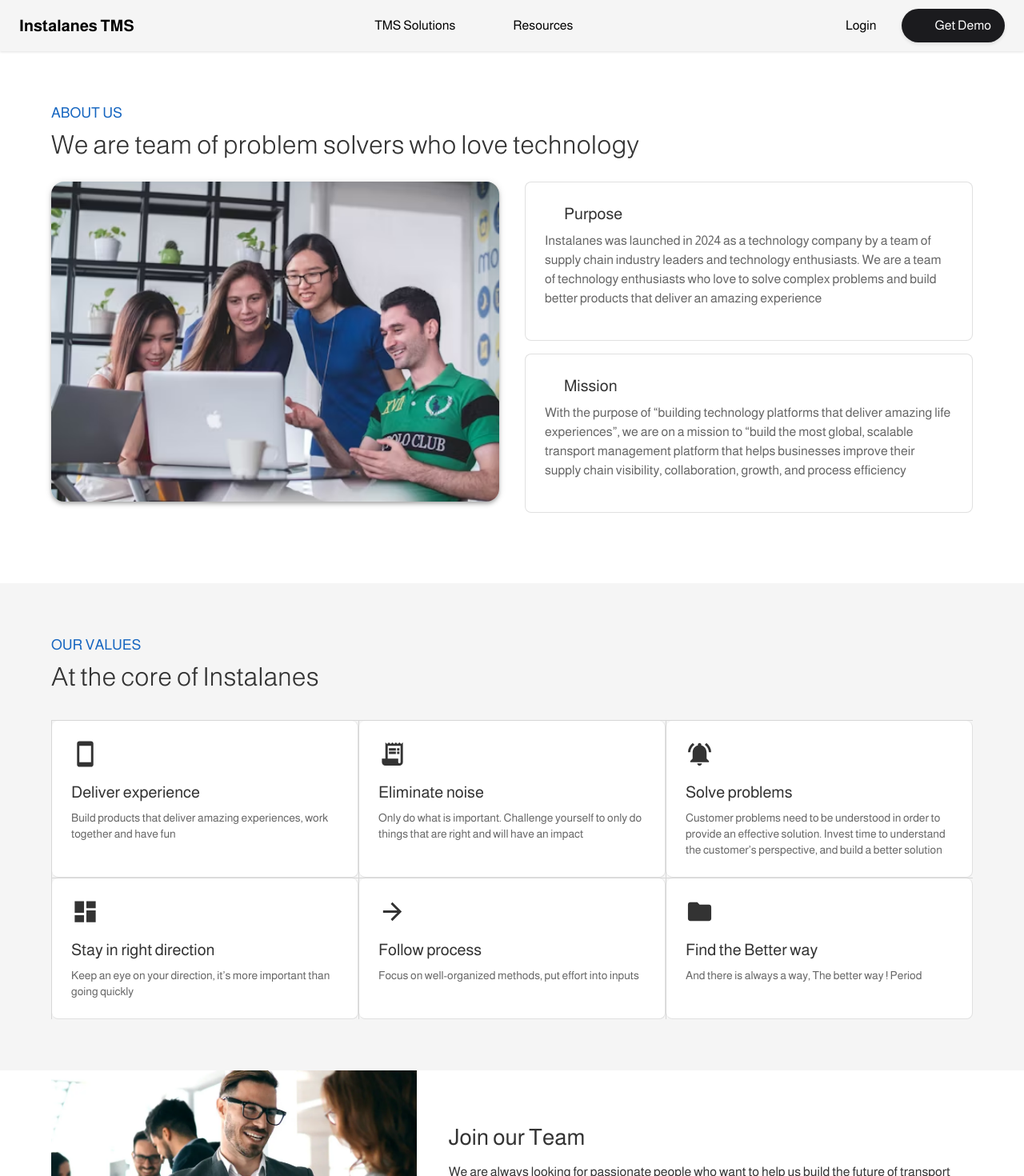
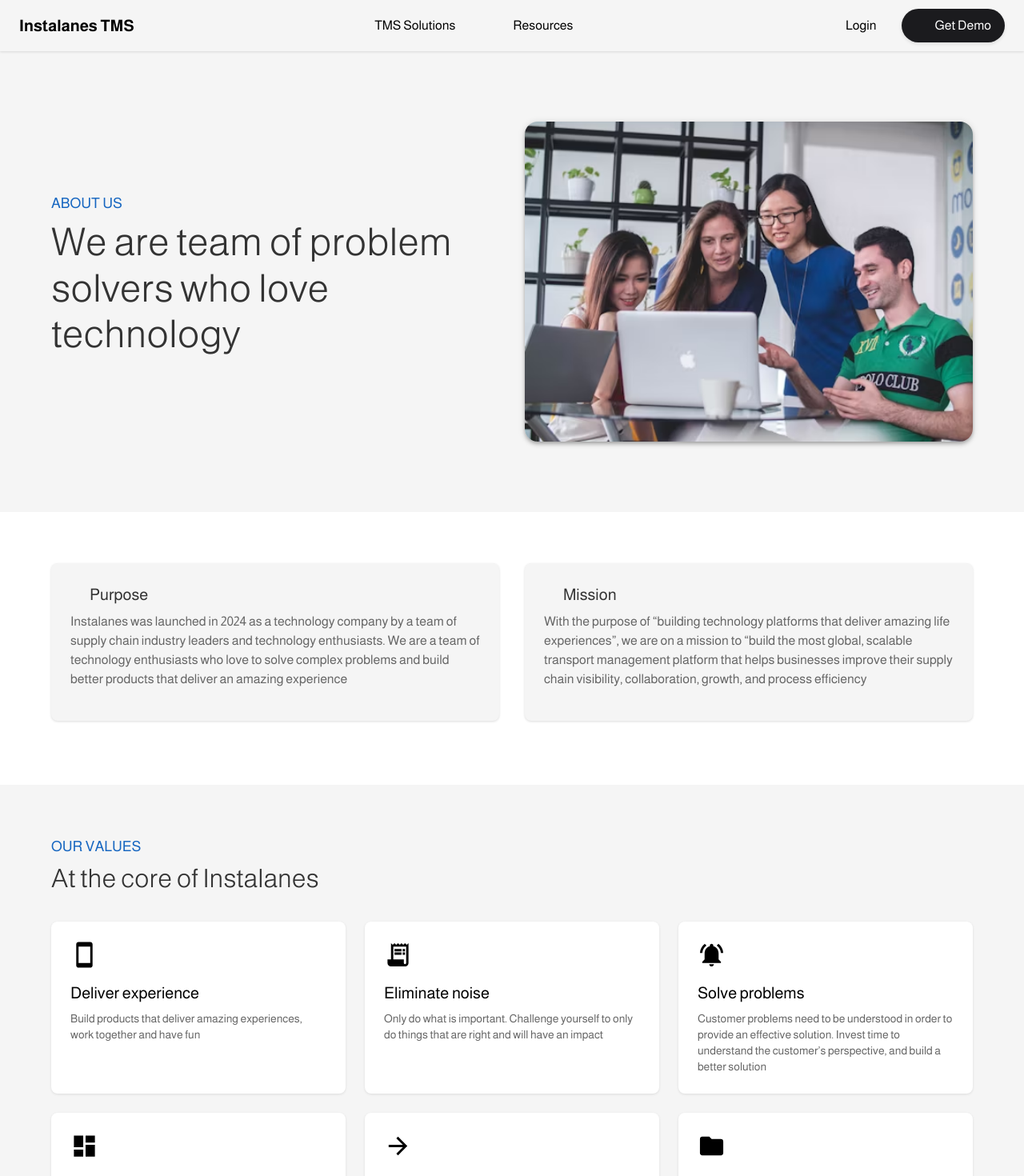
Before and after one commit to Ankit-cms/tsmproject-, a Next.js app: page /about in a window 1280 px wide. Shown: the top 1470 px of the page at 80% size. Built offline with nearby package versions, Linux system fonts and the light colour scheme; some icons are missing.

Commit message:
about,blogs,career,faq,partnership page changes

```diff
--- a/src/app/about/page.tsx
+++ b/src/app/about/page.tsx
@@ -70,10 +70,14 @@ const AboutUs = () => {
   return (
     <Box>
       <Header />
-      <Paper elevation={0} square >
+      <Paper elevation={0} square sx={{ bgcolor: "common.whiteSmoke" }}>
         <Container maxWidth="lg">
 
           <Box sx={{ py: { xs: 4, md: 8 } }}>
+
+
+            <Grid container spacing={4} my={3} justifyContent="center" alignItems="center">
+              <Grid size={{ xs: 12, md: 6 }}>
                 <Typography
                   variant="h6"
                   gutterBottom
@@ -85,11 +89,14 @@ const AboutUs = () => {
                 >
                   About us
                 </Typography>
-            <Typography variant="h2" paragraph>
+                <Typography variant="h1" paragraph>
                   We are team of problem solvers who love technology{' '}
                 </Typography>
+              </Grid>
 
-            <Grid container spacing={4} my={3}>
+
+
+
               <Grid size={{ xs: 12, md: 6 }}>
                 <CardMedia
                   component="img"
@@ -99,10 +106,17 @@ const AboutUs = () => {
                   sx={{ borderRadius: 4, boxShadow: 4 }}
                 />
               </Grid>
+            </Grid>
+          </Box>
+        </Container>
+      </Paper>
+      <Paper elevation={0} square >
+        <Container maxWidth="lg">
+          <Box sx={{ py: { xs: 4, md: 8 } }}>
+            <Grid container spacing={4} >
+              <Grid size={{ xs: 12, md: 6 }}>
+                <Card sx={{ mb: 2, bgcolor: "common.whiteSmoke" }} variant='elevation' elevation={8}
 
-              <Grid size={{ xs: 12, md: 6 }}>
-                <Card sx={{ mb: 2 }} elevation={8}
-                  variant="outlined"
                 >
                   <CardContent sx={{ p: 3 }}>
                     <Box display={"flex"} alignItems="start" gap={1}>
@@ -120,9 +134,9 @@ const AboutUs = () => {
                     </Typography>
                   </CardContent>
                 </Card>
-
-                <Card elevation={8}
-                  variant="outlined">
+              </Grid>
+              <Grid size={{ xs: 12, md: 6 }}>
+                <Card sx={{ mb: 2, bgcolor: "common.whiteSmoke" }} variant='elevation' elevation={8}>
                   <CardContent sx={{ p: 3 }}>
                     <Box display={"flex"} alignItems="start" gap={1}>
                       <RadarOutlinedIcon />
@@ -163,26 +177,23 @@ const AboutUs = () => {
               </Typography>
             </Box>
 
-            <Grid container>
+            <Grid container spacing={3}>
               {features.map((feature) => (
                 <Grid
-                  size={{ xs: 12, md: 4 }}
+
                   key={feature.title}
-                  minHeight={160}
+
+                  size={{ xs: 12, md: 6, lg: 4 }}
+                >
+                  <Card    elevation={3}
+                    variant="elevation"
                     sx={{
-                    '--Grid-borderWidth': '1px',
-                    borderTop: 'var(--Grid-borderWidth) solid',
-                    borderLeft: 'var(--Grid-borderWidth) solid',
-                    borderColor: 'divider',
-                    '& > div': {
-                      borderRight: 'var(--Grid-borderWidth) solid',
-                      borderBottom: 'var(--Grid-borderWidth) solid',
-                      borderColor: 'divider',
-                    },
-                  }}
-                >
-                  <Card elevation={0} sx={{ height: '100%' }}>
-                    <CardContent sx={{ p: 3 }}>
+                      height: "100%",
+                      width: "100%",
+                      bgcolor: "common.white",
+                      color: "common.black",
+                    }}>
+                    <CardContent sx={{ textAlign: "start", p: 3 }}>
                       <Box mb={1}>
                         <feature.icon fontSize="large" />
                       </Box>
@@ -206,6 +217,7 @@ const AboutUs = () => {
 
       <Paper elevation={0} square>
         <Container maxWidth="lg" >
+
           <Grid container spacing={5} >
             {/* Left Column */}
             <Grid size={{ xs: 12, md: 5 }}>
```
Lines whose indentation alone changed are shown as unchanged.
